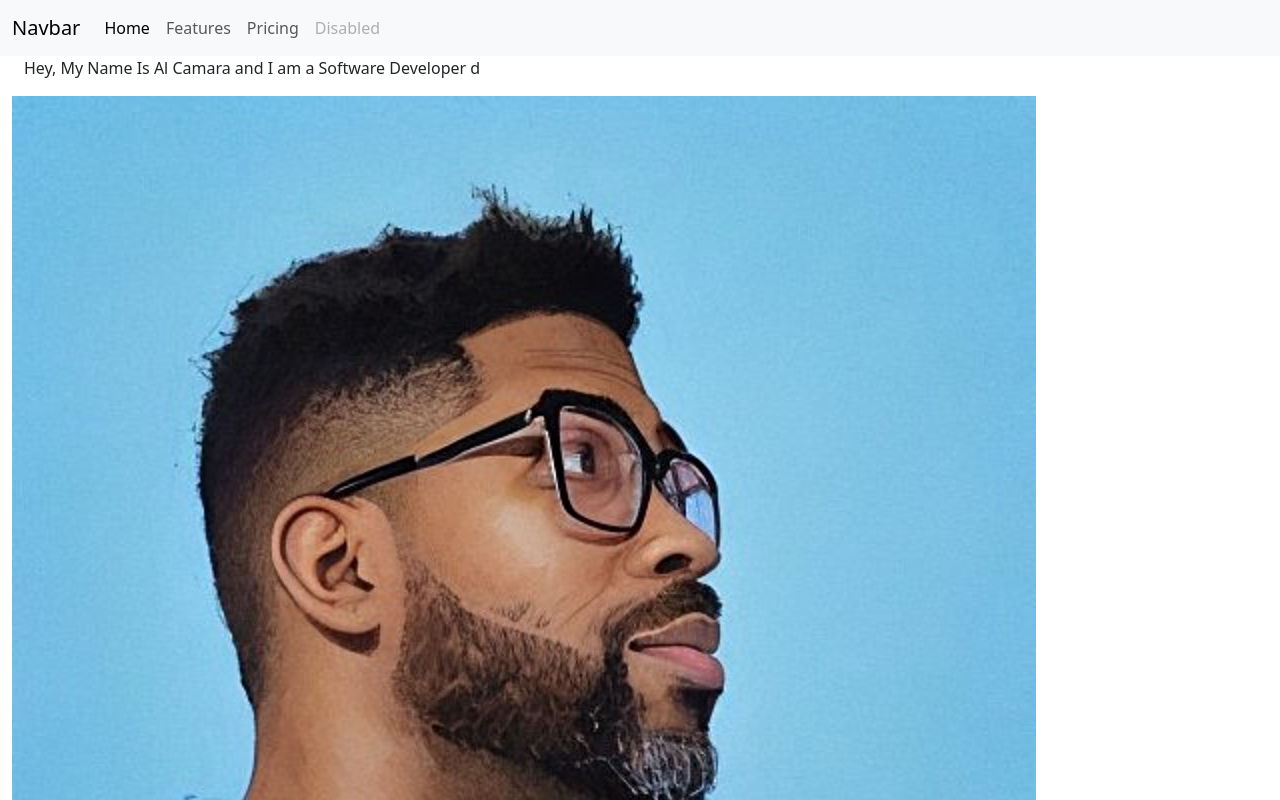
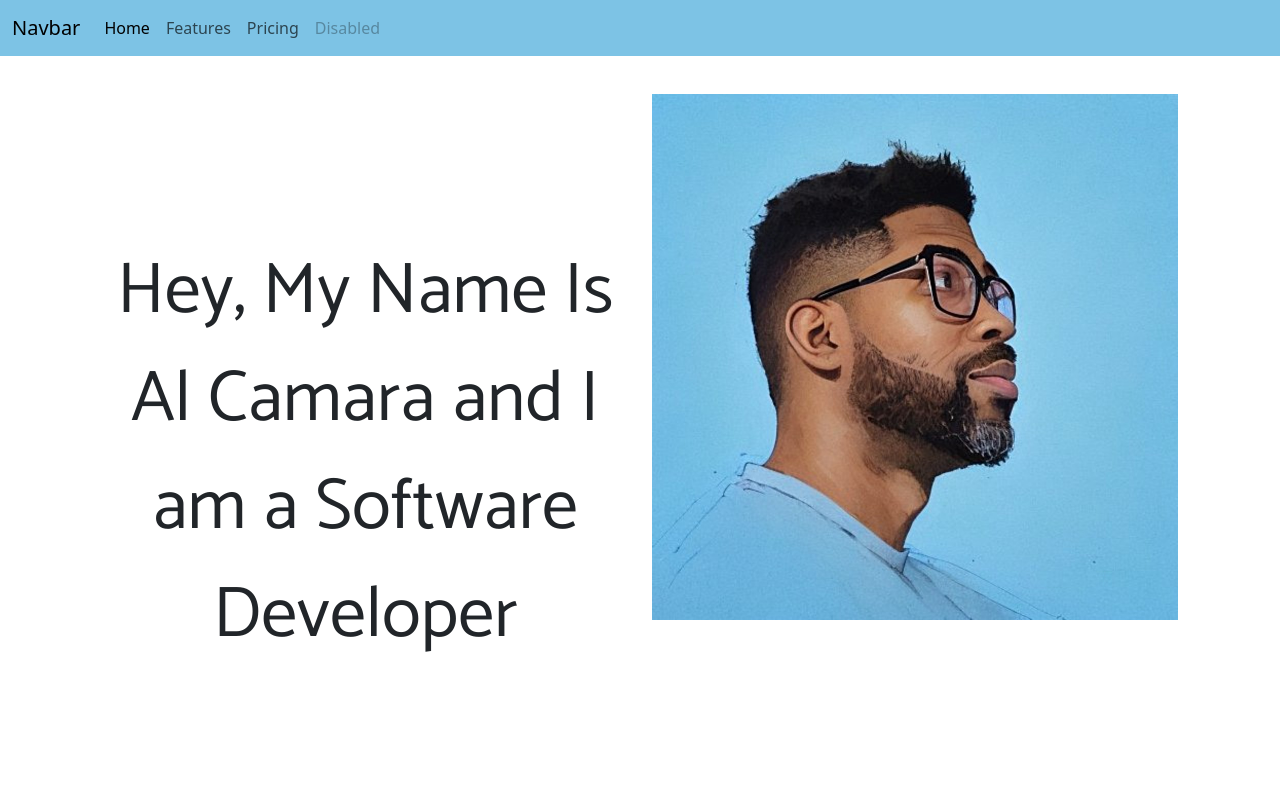
Before and after one commit to Alcamara/portfolio, an Angular app: page / in a window 1280 px wide. Shown: the top 800 px of the page. Built offline with nearby package versions, Linux system fonts and the light colour scheme.

Commit message:
update intro section layout

```diff
--- a/src/app/pages/main/main/main.component.css
+++ b/src/app/pages/main/main/main.component.css
@@ -1,12 +1,48 @@
+@import url('https://fonts.googleapis.com/css2?family=Catamaran:wght@100..900&display=swap');
+
+:root{
+    font-size: 16px;
+}
+
 .main{
-    width: 80%;
-    margin: auto 0;
+    font-family: "Catamaran", sans-serif;
+    width: 90%;
+    margin: 0 auto;
+}
+
+.row{
+    justify-content: center;
 }
 
 .intro{
+    padding: 1rem;
+    font-size: 3rem;
     height: 100vh;
 }
 
-img.intro-image{
+.intro-summary{
+    margin: .5em 0;
+    min-width: 312px;
+    text-align: center;
+}
+
+.intro-image{
+    min-width: 336px;
+}
+
+.intro-image img{
     width: 100%;
 }
+
+@media (min-width: 1200px) {
+    .intro{
+        font-size: 4.5rem;
+        padding: 2.4rem;
+    }
+
+    .intro-summary{
+        margin: 2em 0;
+        min-width: 312px;
+        text-align: center;
+    }
+}
--- a/src/app/pages/main/main/main.component.html
+++ b/src/app/pages/main/main/main.component.html
@@ -1,15 +1,11 @@
 <div class="main">
     <section class="intro">
-        <div class="container">
-            <div class="row">
-                <div class="col">
-                   <div class="container intro-summary">
-                    <p>Hey, My Name Is Al Camara and I am a Software Developer d </p>
-                   </div>
-                </div>
-                <div class="col intro-image">
-                    <img src="../../../../assets/pictures/al2.jpg" alt="image of Al">
-                </div>
+        <div class="row">
+            <div class="col-6 intro-box intro-summary">
+                <p>Hey, My Name Is Al Camara and I am a Software Developer </p>
+            </div>
+            <div class="col-6 intro-box intro-image">
+                <img src="../../../../assets/pictures/al2.jpg" alt="image of Al">
             </div>
         </div>
     </section>
--- a/src/app/pages/shared/navbar/navbar.component.css
+++ b/src/app/pages/shared/navbar/navbar.component.css
@@ -0,0 +1,3 @@
+.navbar{
+    background-color: #7dc3e5;
+}
--- a/src/app/pages/shared/navbar/navbar.component.html
+++ b/src/app/pages/shared/navbar/navbar.component.html
@@ -1,4 +1,4 @@
-<nav class="navbar navbar-expand-lg bg-body-tertiary">
+<nav class="navbar navbar-expand-lg ">
     <div class="container-fluid">
       <a class="navbar-brand" href="#">Navbar</a>
       <button class="navbar-toggler" type="button" data-bs-toggle="collapse" data-bs-target="#navbarNav" aria-controls="navbarNav" aria-expanded="false" aria-label="Toggle navigation">
```
Also changed, not shown: 1 other file (tests, documents, lock files or other folders).
